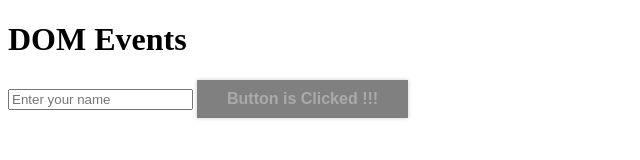
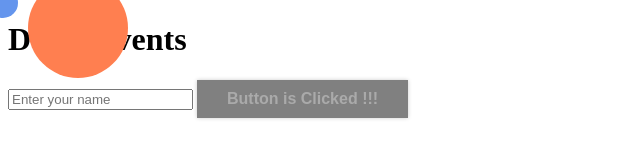
Before and after one commit to santhanakrishnanstark/Frontend-Class, a plain HTML site: page Javascript/DOM Events/index.html in a window 1280 px wide. Both pictures are taken after a click on the button "Click here". Shown: the whole page, without its empty margins (0-640 px from the left). Drawn offline with Linux system fonts and the light colour scheme.

Commit message:
JS Mouse Event

```diff
--- a/Javascript/DOM Events/index.html
+++ b/Javascript/DOM Events/index.html
@@ -12,6 +12,10 @@
     <input type="text" name="name" id="name" placeholder="Enter your name">
     <button id="clickBtn">Click here</button>
 
+
+
+    <span id="cursor"></span>
+
     <script src="script.js"></script>
 </body>
 </html>
--- a/Javascript/DOM Events/script.js
+++ b/Javascript/DOM Events/script.js
@@ -14,3 +14,34 @@ function handleButtonClick(event) {
     event.target.textContent = "Button is Clicked !!!";
     event.target.disabled = true;
 }
+
+// Mouse Move Event
+
+document.getElementsByTagName("body")[0].addEventListener('click', (event) => {
+    console.log(event, event.clientY);
+
+    const ball = document.createElement("span");
+    ball.classList.add("ball");
+
+    ball.style.setProperty('--ballX', event.offsetX + 'px');
+    ball.style.setProperty('--ballY', event.offsetY + 'px');
+
+    // Other ways to update css values in runtime
+    // ball.style.transform = `translate(calc(${event.offsetX}px - 40%), calc(${event.offsetY}px - 40%))`;
+
+    document.querySelector("body").appendChild(ball);
+
+});
+
+document.getElementsByTagName("body")[0].addEventListener('mousemove', (event) => {
+
+    const cursor = document.querySelector("#cursor");
+
+    // cursor.style.top = event.clientY + 'px';
+    // cursor.style.left = event.clientX + 'px';
+
+    // better way
+    cursor.style.setProperty('--cursorX', event.clientX + 'px');
+    cursor.style.setProperty('--cursorY', event.clientY + 'px');
+
+});
--- a/Javascript/DOM Events/style.css
+++ b/Javascript/DOM Events/style.css
@@ -24,3 +24,48 @@ button:disabled {
     color: #aaa;
     cursor: not-allowed;
 }
+
+
+/* Ball Object */
+
+:root {
+    --ballX: 0px;
+    --ballY: 0px;
+    --cursorX: 0px;
+    --cursorY: 0px;
+}
+
+body {
+    height: 100vh;
+}
+
+.ball {
+    display: inline-block;
+    width: 100px;
+    height: 100px;
+    background-color: coral;
+    border-radius: 50%;
+
+    position: absolute;
+    top: 0;
+    left: 0;
+
+    transform: translate(calc(var(--ballX) - 40%), calc(var(--ballY) - 40%));
+}
+
+/* Custom Cursor */
+
+#cursor {
+    position: absolute;
+    top: 0;
+    left: 0;
+
+    width: 30px;
+    height: 30px;
+    background-color: cornflowerblue;
+    border-radius: 50%;
+    display: inline-block;
+
+    transform: translate(calc(var(--cursorX) - 40%), calc(var(--cursorY) - 40%));
+    transition: all 200ms linear;
+}
```
